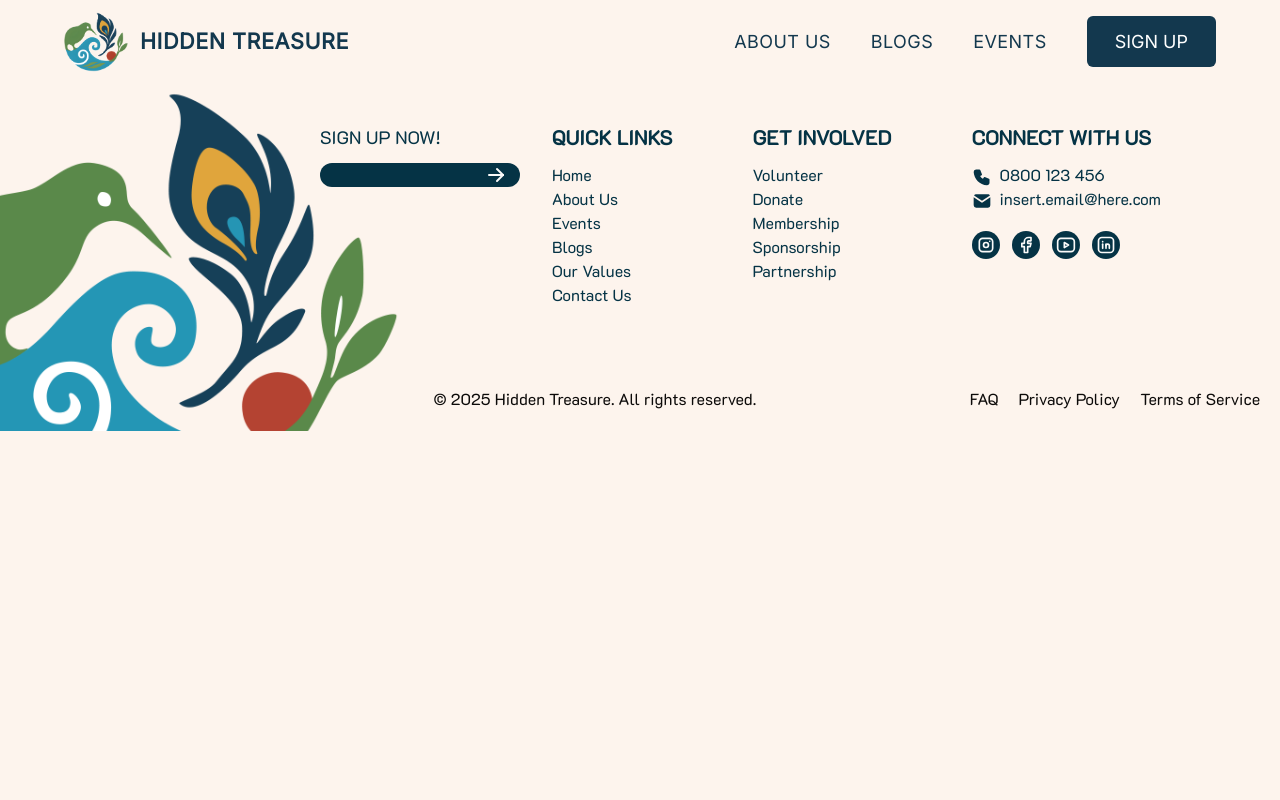
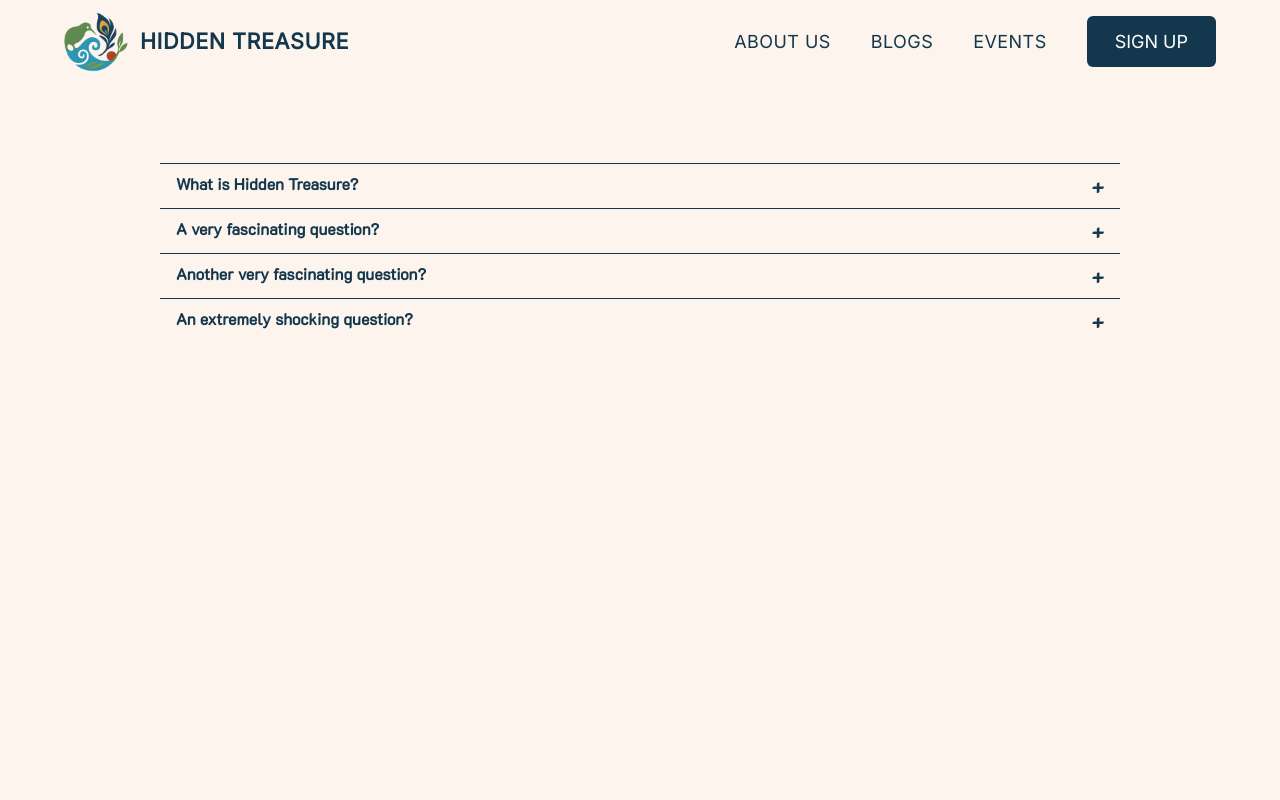
Before and after one commit to UoaWDCC/hidtreas, a Next.js app: page /faq in a window 1280 px wide. Shown: the top 800 px of the page. Built offline with nearby package versions, Linux system fonts and the light colour scheme.

Commit message:
feat: created the accordian for the last page

```diff
--- a/src/app/(frontend)/faq/page.tsx
+++ b/src/app/(frontend)/faq/page.tsx
@@ -1,10 +1,35 @@
 import Header from '@/components/common/Header'
 import Footer from '@/components/common/Footer'
+import SecondAccordion from '@/components/faq/SecondAccordion'
+
+const items = [
+  {
+    title: 'What is Hidden Treasure?',
+    content:
+      'Aut quia assumenda eum nostrum velit est quidem facere aut impedit doloribus ut rerum culpa est eligendi veniam. Qui blanditiis N ut sint beatae.',
+  },
+  {
+    title: 'A very fascinating question? ',
+    content:
+      'Aut quia assumenda eum nostrum velit est quidem facere aut impedit doloribus ut rerum culpa est eligendi veniam. Qui blanditiis N ut sint beatae.',
+  },
+  {
+    title: 'Another very fascinating question? ',
+    content:
+      'Aut quia assumenda eum nostrum velit est quidem facere aut impedit doloribus ut rerum culpa est eligendi veniam. Qui blanditiis N ut sint beatae.',
+  },
+  {
+    title: 'An extremely shocking question?',
+    content:
+      'Aut quia assumenda eum nostrum velit est quidem facere aut impedit doloribus ut rerum culpa est eligendi veniam. Qui blanditiis N ut sint beatae.',
+  },
+]
 
 export default async function AboutPage() {
   return (
     <div className="home">
       <Header />
+      <SecondAccordion items={items} />
       <Footer />
     </div>
   )
--- /dev/null
+++ b/src/components/faq/SecondAccordion.tsx
@@ -0,0 +1,38 @@
+'use client'
+import { useState } from 'react'
+
+type AccordionItem = {
+  title: string
+  content: string
+}
+
+type Props = {
+  items: AccordionItem[]
+}
+
+export default function SecondAccordion({ items }: Props) {
+  const [openId, setOpenId] = useState<number | null>(null)
+
+  const toggle = (id: number) => {
+    setOpenId((prev) => (prev === id ? null : id))
+  }
+
+  return (
+    <div className="h-screen w-screen px-40 pt-20">
+      {items.map((items, index) => (
+        <div key={index} className="border-t">
+          <button
+            className="w-full text-left px-4 py-2 hover:bg-[#e6dcd5]"
+            onClick={() => toggle(index)}
+          >
+            <div className="flex flex-row justify-between">
+              <span className="font-bold">{items.title}</span>
+              <span className="text-xl font-bold">{openId === index ? '-' : '+'}</span>
+            </div>
+          </button>
+          {openId === index && <div className="px-4 py-2">{items.content}</div>}
+        </div>
+      ))}
+    </div>
+  )
+}
```
